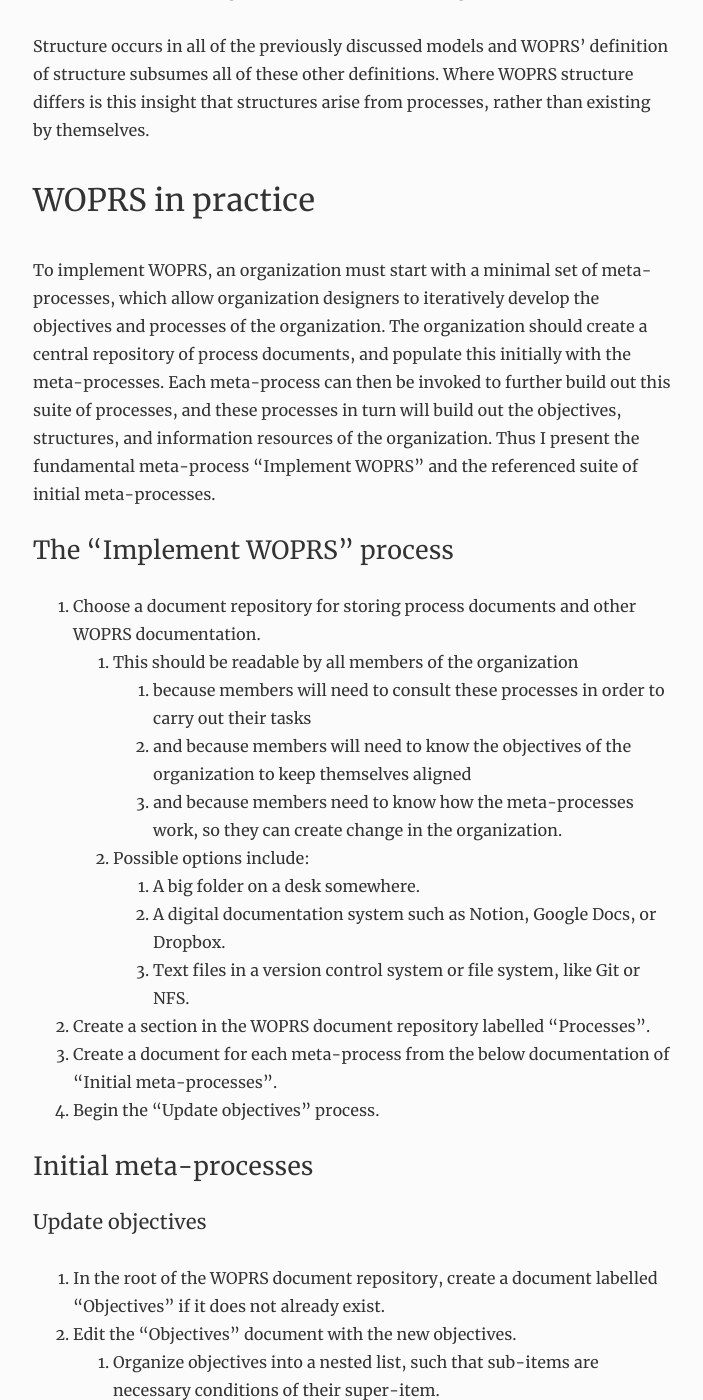
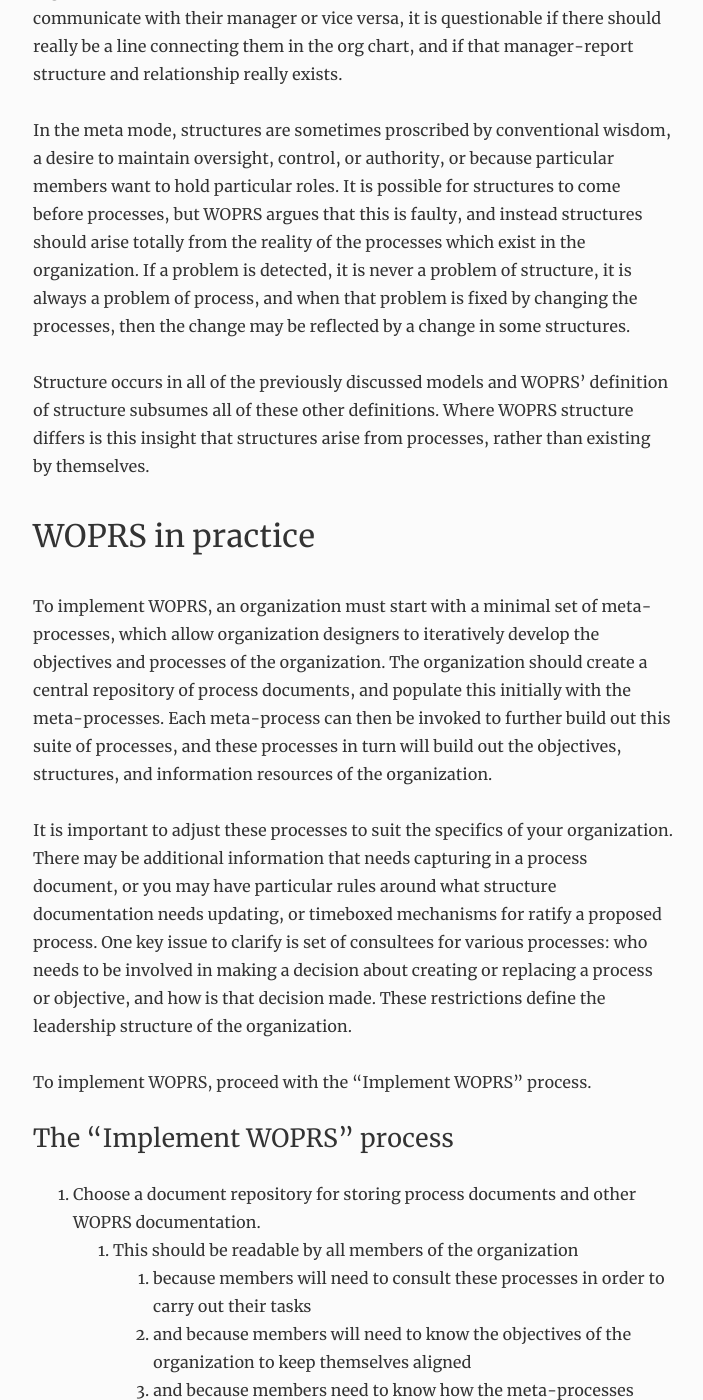
Before and after one commit to wcerfgba/jpreston.xyz, a Jekyll site: the page built from woprs-organization-model.md, in a window 1280 px wide and 1400 px high, scrolled down 18066 px. Shown: the whole window, without its empty margins (287-990 px from the left). Built offline with Jekyll 4.4.1, drawn with Linux system fonts in a browser that asks for light colours; some of the changed text lies outside the part shown.

Commit message:
Finish first complete draft of WOPRS process

````diff
--- a/notes-on-organization-design.md
+++ b/woprs-organization-model.md
@@ -1,22 +1,22 @@
 ---
 layout: page
-title: Notes on Organization Design
+title: The WOPRS Organization Model
 date: '2021-09-02'
-last_modified_at: '2021-09-13'
+last_modified_at: '2021-09-14'
 ---
 
-These [[notes]] are a living document as I move towards an essay documenting a new theory of the organization.
-
------
-
-This essay presents my thoughts on the nature of organizations: the factors that make up what an 'organization' is, how those factors interrelate, and what it means for these factors to be well-designed. I show how the factors I define in my 'WOPRS' model relate to factors and components in other theories of the organization, such as the McKinsey 7S model and the Burke-Litwin model. I discuss some of the meta-processes an organization may carry out, and provide a minimal blueprint for developing new and existing organizations.
+This [[essay]] presents my thoughts on the nature of organizations: the factors that make up what an 'organization' is, how those factors interrelate, and what it means for these factors to be well-designed. I define the 'WOPRS' model, a concrete framework for defining all relevant knowledge for maintaining an organization. I show how the factors I define in the WOPRS model relate to factors and components in other theories of the organization, such as the McKinsey 7S model and the Burke-Litwin model. I discuss some of the meta-processes an organization may carry out, and provide a minimal blueprint for developing new and existing organizations.
 
 * Table of Contents
 {:toc}
 
-<!-- TODO motivation, background, quick summary -->
+### Summary
 
-### Basic definitions
+Many organizations fail to clearly define their objectives and processes, which leads to confusion and misalignment between members and the organization as a whole. Existing models of the organization and organizational change are vague and better used as high-level 'tools for thought' to aid with design thinking, rather than as comprehensive frameworks indicating how organization designers should enact change and how change can be captured and communicated. The WOPRS model provides a minimal set of documentation with a strong focus on processes, providing a concrete framework for enacting change.
+
+### Background
+
+#### Basic definitions
 
 Organizations are groups of individuals who share one or more objectives, and seek to achieve those objectives by coordinated action, which is managed by certain structures and processes.
 
@@ -33,20 +33,20 @@
 * Execution of that plan
 * Liaising with other stakeholders throughout this process
 
-### Existing theories of the organization
+#### Existing theories of the organization
 
 Many theories and models of the organization and organizational change break down the abstract concept of the organization into a set of interconnected factors. These factors influence each other in specific ways, which leads to the success or failure of the organization and any initiatives to redesign it.
 
 The following models are quite common in the literature, and I define the different factors that constitute these models. Later on as I develop the WOPRS model I will reference these factors and show how WOPRS generalizes them.
 
-#### Leavitt's Diamond
+##### Leavitt's Diamond
 
 * People -- the individuals who constitute the membership of the organization
 * Tasks -- the actions taken by members of the organization
 * Technology -- the non-human resources which members use as part of carrying out their tasks, such as buildings, desks, computers, software, process inputs, etc.
 * Structure -- the formal and informal relationships between people and technologies, such as information flows, departmental hierarchy, layers of management, etc.
 
-#### Galbraith's Star
+##### Galbraith's Star
 
 * Strategy -- the goals, objectives, values and missions of the organization
 * Structure -- the placement of power and authority
@@ -54,7 +54,7 @@
 * Rewards -- a system to incentivise and motivate members
 * People -- human resource policies
 
-#### McKinsey's 7S
+##### McKinsey's 7S
 
 * Style -- informal rules of conduct, culture, how members operate between the gaps of particular processes
 * Skills -- the capabilities of the organization, its subgroups, and its members
@@ -64,7 +64,7 @@
 * Strategy -- main functions of the organization
 * Shared values or superordinate goals -- what does the organization want to achieve, social missions
 
-#### Burke-Litwin
+##### Burke-Litwin
 
 * External environment -- the world the organization lives within: economic climate, wider cultural values, competition and market situation, etc.
 * Mission and strategy -- purpose and goals
@@ -79,7 +79,7 @@
 * Motivational level -- the level of commitment and alignment that individuals have to the organization's goals
 * Individual and organizational performance -- successful completion of tasks by members and successful achievement of the mission by the organization
 
-#### Purpose and criticism of existing models
+##### Purpose and criticism of existing models
 
 The documented models primarily aim to assist organization designers with understanding the factors involved in creating change and how they interact. Some of the factor definitions are inherently vague or overlapping, because these models are not supposed to provide a rigorous definition of what an organization is, but instead are supposed to stimulate the mind of the organization designer throughout the ideation and evaluation processes, and to allow the designer to make sure they are considering all the different angles and perspectives, creating a 'complete picture' throughout the design process. In other words, they are 'tools for thought'.
 
@@ -274,7 +274,11 @@
 
 ### WOPRS in practice
 
-To implement WOPRS, an organization must start with a minimal set of meta-processes, which allow organization designers to iteratively develop the objectives and processes of the organization. The organization should create a central repository of process documents, and populate this initially with the meta-processes. Each meta-process can then be invoked to further build out this suite of processes, and these processes in turn will build out the objectives, structures, and information resources of the organization. Thus I present the fundamental meta-process "Implement WOPRS" and the referenced suite of initial meta-processes.
+To implement WOPRS, an organization must start with a minimal set of meta-processes, which allow organization designers to iteratively develop the objectives and processes of the organization. The organization should create a central repository of process documents, and populate this initially with the meta-processes. Each meta-process can then be invoked to further build out this suite of processes, and these processes in turn will build out the objectives, structures, and information resources of the organization.
+
+It is important to adjust these processes to suit the specifics of your organization. There may be additional information that needs capturing in a process document, or you may have particular rules around what structure documentation needs updating, or timeboxed mechanisms for ratify a proposed process. One key issue to clarify is set of consultees for various processes: who needs to be involved in making a decision about creating or replacing a process or objective, and how is that decision made. These restrictions define the leadership structure of the organization.
+
+To implement WOPRS, proceed with the "Implement WOPRS" process.
 
 #### The "Implement WOPRS" process
 
@@ -289,11 +293,12 @@
       3. Text files in a version control system or file system, like Git or NFS.
 2. Create a section in the WOPRS document repository labelled "Processes".
 3. Create a document for each meta-process from the below documentation of "Initial meta-processes".
-4. Begin the "Update objectives" process.
+4. Create a document called "Process template" using the below template.
+5. Begin the "Update objectives" process.
 
 #### Initial meta-processes
 
-##### Update objectives
+##### Define objectives
 
 1. In the root of the WOPRS document repository, create a document labelled "Objectives" if it does not already exist.
 2. Edit the "Objectives" document with the new objectives.
@@ -320,9 +325,25 @@
    1. This would include any documentation on resource flows, and may include documentation about roles and responsibilities (e.g. RACI charts) or org charts.
    2. If so, update each structure document according to its relevant process.
 
-<!-- TODO who needs consulting? how is that documented? -->
+##### Create a process
 
-##### Create a process
+1. Determine the objectives of the process and how these relate to the organization's objectives, through reference to the Objectives document.
+   1. If the process does not benefit an existing objective, consider if the process is truly necessary, or if there are missing objectives in the Objectives document.
+      1. If there are undocumented objective, perform "Define objectives".
+2. Determine the set of individuals who must be consulted about this new process.
+   1. This may include:
+      1. Any individuals or roles connected to surrounding processes, which provide inputs to or take outputs from this process.
+3. Produce a request-for-comment (RFC) draft of the updated process as a new document in the organization's document repository inside "Processes" > "Drafts".
+   1. This draft must follow the organization's template at
+4. Perform "Evaluate process" against the RFC to determine if any other documents need to be changed.
+   1. If so, produce new drafts of those documents to include with the RFC.
+5. Circulate the RFC to all consultees.
+6. Gather feedback from the consultees.
+   1. If all consultees approve the new draft:
+      1. Move the RFC process document to the authoritative "Process" documents folder.
+      2. Update any other documents as per the result of the evaluation from step 3.
+      3. Communicate to all consultees that this process has been completed and the process document is updated.
+   2. Otherwise, revise the RFC and seek another round of feedback, returning to step 2.
 
 ##### Update or replace a process
 
@@ -366,54 +387,50 @@
       1. If related documents require further revision, update the drafts and seek another round of feedback, returning to step 3.
       2. If consultees do not agree that a process should be removed, abandon this change.
 
-##### Update Resource Flow Chart document
-
 #### Process document Markdown template
 
-This code block is a Markdown file you can use as an initial template for a WOPRS process document. Being Markdown, you can paste this in to Notion and some other web-based document systems.
+This code block is a Markdown file you can use as an initial template for WOPRS process documents. You should adjust this template to suit your organization. Being Markdown, you can paste this in to Notion and some other web-based document systems.
 
 ```markdown
 # <title of process>
 _Give this process a unique title. The title should be actionable, like a command, e.g. "Onboard an Engineer"._
 
 **Author**: _Provide the name and contact information of the author of the process document. This ensures anyone reading the document has a point of contact for questions, and indicates an appropriate person to consult about changes to the process._
+**Date written**: _Provide the date the document was last revised. Once an RFC is approved and becomes authoritative, the document should not be updated directly, but should go through the "Update or replace a process" meta-process._
+**Date ratified**: _Provide the date the process was ratified and became authoritative._
+
+## Consultees
+_Provide a list of names and contact details for all persons and roles who should be consulted in the event this process is being updated._
+
+*
 
 ## Relevant objectives
-_List any objectives which this process helps the organization to achieve when it is carried out, with the expected changes to metrics if possible._
-_For example, "Onboard an Engineer" may affect "Have enough Engineers to deliver our roadmap", and "Have enough money to pay all our employees next month"._
+_List any objectives which this process helps the organization to achieve when it is carried out, with the expected changes to metrics if possible. For example, "Onboard an Engineer" may affect "Have enough Engineers to deliver our roadmap", and "Have enough money to pay all our employees next month"._
 
 *
 
 ## Input resources
-_List any resources that this process requires or are touched during its execution. This includes specific members or roles if they are involved in the process or if they are required to initiate a follow-on process._
-_For example, "Onboard an Engineer" may require "HR Manager", "New Engineer", "GSuite Admin panel", and "Engineer Onboarding Checklist"._
+_List any resources that this process requires or are touched during its execution. This includes specific members or roles if they are involved in the process or if they are required to initiate a follow-on process. For example, "Onboard an Engineer" may require "HR Manager", "New Engineer", "GSuite Admin panel", and "Engineer Onboarding Checklist"._
 
 *
 
 ## Output resources
-_List any resources that this process produces._
-_For example, "Onboard an Engineer" may produce "copy of onboarding checklist" and "new GSuite account"._
+_List any resources that this process produces. For example, "Onboard an Engineer" may produce "copy of onboarding checklist" and "new GSuite account"._
 
 *
 
 ## Steps
-_A numbered list of steps to be taken when carrying out this process. Each step should be actionable, like the process title, and may contain sub-steps and additional explanation, context, or constraints, as required._
-_For example, "Onboard an Engineer" may include a step "1. Create a new account in GSuite" with sub-items "1.1 Ensure a new email account will be created.", and "1.1.1 The email format should be <first name>.<last name>@org.org"._
+_A numbered list of steps to be taken when carrying out this process. Each step should be actionable, like the process title, and may contain sub-steps and additional explanation, context, or constraints, as required. For example, "Onboard an Engineer" may include a step "1. Create a new account in GSuite" with sub-items "1.1 Ensure a new email account will be created.", and "1.1.1 The email format should be <first name>.<last name>@org.org"._
 
 1.
 
 ## Design notes
-_Any documentation to explain how this process was developed or why it is the way it is. This may help people to understand the motivation for the process, why certain steps are necessary or omitted, and is particularly useful when re-evaulating or changing this process._
-_For example, "Onboard an Engineer" might include a note that "Step 4.1 ('Find an existing Engineer to be a Buddy for the new Engineer') is included because in the past new joiners have struggled to build connections with their colleagues."._
+_Any documentation to explain how this process was developed or why it is the way it is. This may help people to understand the motivation for the process, why certain steps are necessary or omitted, and is particularly useful when re-evaulating or changing this process. For example, "Onboard an Engineer" might include a note that "Step 4.1 ('Find an existing Engineer to be a Buddy for the new Engineer') is included because in the past new joiners have struggled to build connections with their colleagues."._
 
 
 ```
 {: .white-space-break-spaces}
 
-... TODO ... <!-- ... TODO ... meta-processes, bootstrapping,  -->
-
-
-### Summary
 
 ### References
 
@@ -422,7 +439,6 @@
 Felipe Castro. ‘OKRs Do Not Cascade’, 2 April 2016. <https://felipecastro.com/en/okr/okrs-not-cascade/>.
 
 Galbraith, Jay R. ‘The Star Model’. Accessed 4 September 2021. <https://www.jaygalbraith.com/images/pdfs/StarModel.pdf>.
-
 
 McKinsey. ‘Enduring Ideas: The 7-S Framework’. Accessed 4 September 2021. <https://www.mckinsey.com/business-functions/strategy-and-corporate-finance/our-insights/enduring-ideas-the-7-s-framework>.
 
````
Also changed, not shown: other parts of woprs-organization-model.md (+2 -0 lines).
